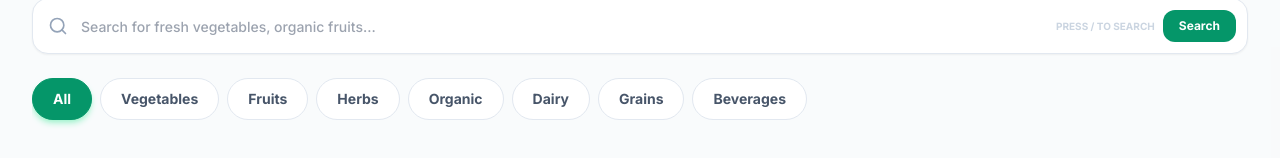
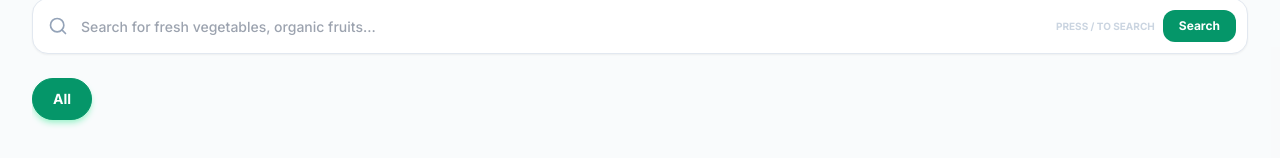
Before and after one commit to shahrahul03/GreenBasketNepal, a React (Vite) app in the folder greenbasket-frontend/: page / in a window 1280 px wide. Shown: the part 208-366 px from the top of the page. Built offline with nearby package versions, Linux system fonts and the light colour scheme; no server answers.

Commit message:
Update Home.jsx

```diff
--- a/greenbasket-frontend/src/pages/home/Home.jsx
+++ b/greenbasket-frontend/src/pages/home/Home.jsx
@@ -91,7 +91,7 @@ export function Home() {
 
         {/* 3. Horizontal Category Chips */}
         <div className="flex items-center gap-2 overflow-x-auto pb-4 no-scrollbar -mx-4 px-4 sm:mx-0 sm:px-0 mb-6">
-          {['All', 'Vegetables', 'Fruits', 'Herbs', 'Organic', 'Dairy', 'Grains', 'Beverages'].map((cat) => (
+          {['All', ...categories.map(c => c.name)].map((cat) => (
             <button
               key={cat}
               onClick={() => setActiveCategory(cat)}
```
